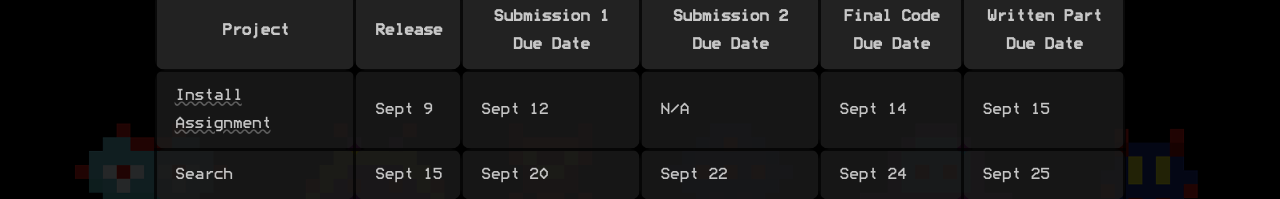
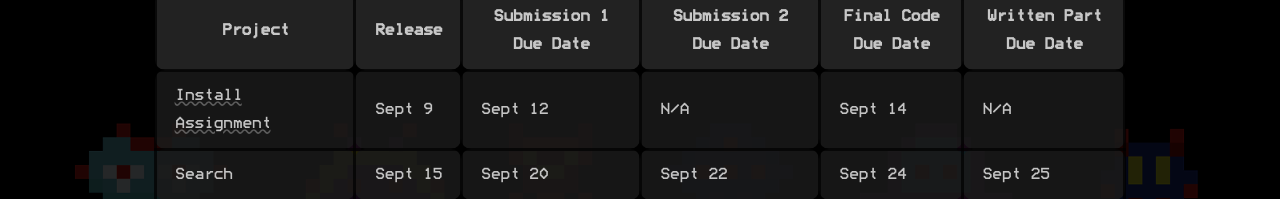
Before and after one commit to neilramaswamy/cs1410-website, a Next.js app: page / in a window 1280 px wide. Shown: the part 2423-2622 px from the top of the page. Built offline with nearby package versions, Linux system fonts and the light colour scheme.

Commit message:
removed install written deadline

```diff
--- a/pages/index.tsx
+++ b/pages/index.tsx
@@ -146,7 +146,7 @@ const Home = (): JSX.Element => {
                                 <td>Sept 12</td>
                                 <td>N/A</td>
                                 <td>Sept 14</td>
-                                <td>Sept 15</td>
+                                <td>N/A</td>
                             </tr>
                             <tr>
                                 <td>Search</td>
```
